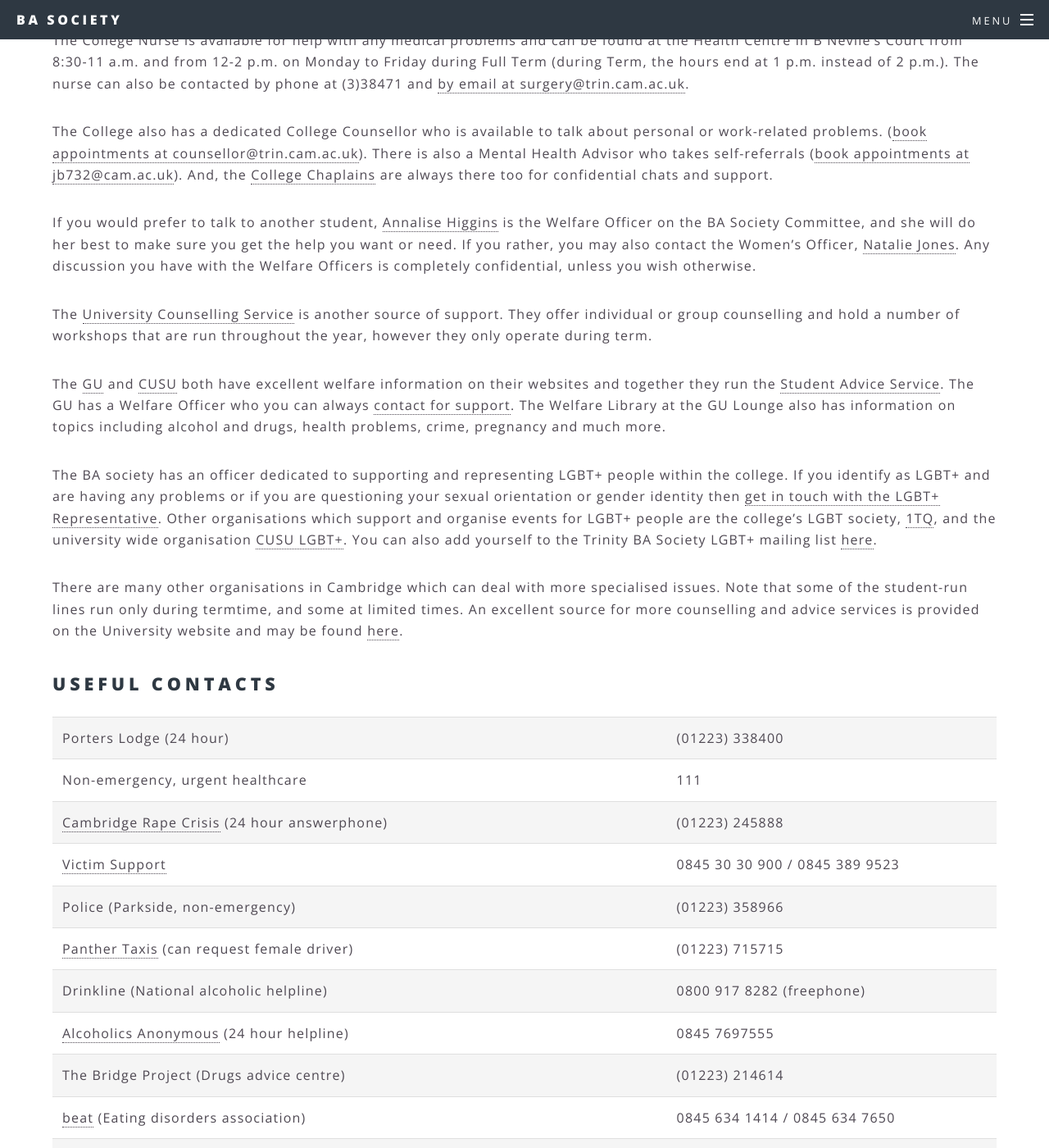
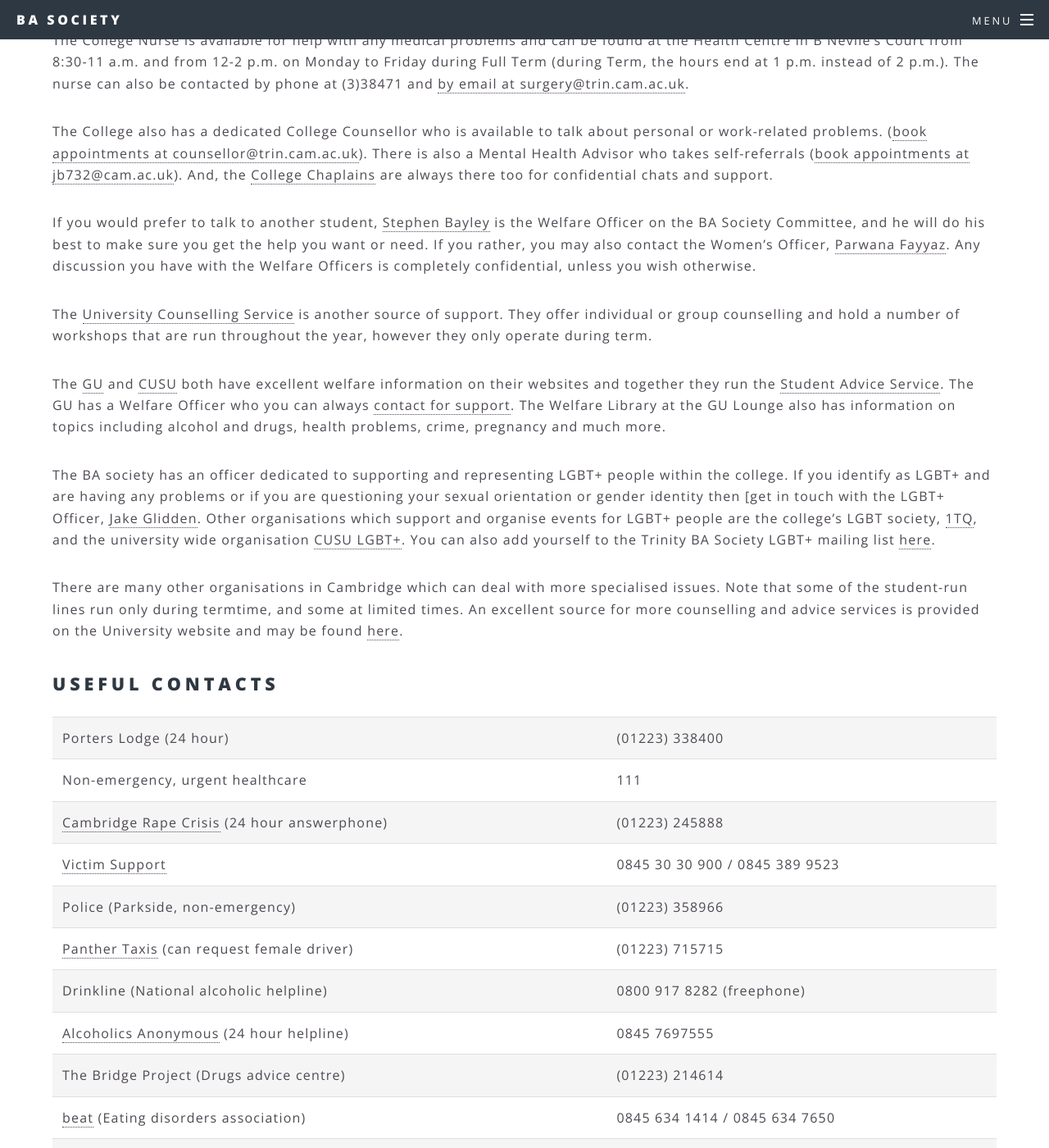
Before and after one commit to TrinityBASociety/trinitybasociety.github.io, a Jekyll site: the page built from welfare/index.md, in a window 1280 px wide and 1400 px high, scrolled down 681 px. Shown: the whole window at 82% size. Built offline with Jekyll 4.4.1, drawn with Linux system fonts in a browser that asks for light colours; some of the changed text lies outside the part shown.

Commit message:
Changes proposed by Stephen Bailey.

```diff
--- a/welfare/index.md
+++ b/welfare/index.md
@@ -22,13 +22,13 @@ The College Nurse is available for help with any medical problems and  can be fo
 
 The College also has a dedicated College Counsellor who is available to talk about personal or work-related problems. ([book appointments at counsellor@trin.cam.ac.uk](mailto:counsellor@trin.cam.ac.uk)). There is also a Mental Health Advisor who takes self-referrals ([book appointments at jb732@cam.ac.uk](mailto:jb732@cam.ac.uk)). And, the [College Chaplains](http://trinitycollegechapel.com/whos-who/) are always there too for confidential chats and support.
 
-If you would prefer to talk to another student, [Annalise Higgins](mailto:ba.welfare@trin.cam.ac.uk) is the Welfare Officer on the BA Society Committee, and she will do her best to make sure you get the help you want or need. If you rather, you may also contact the Women's Officer, [Natalie Jones](mailto:ba.women@trin.cam.ac.uk). Any discussion you have with the Welfare Officers is completely confidential, unless you wish otherwise.
+If you would prefer to talk to another student, [Stephen Bayley](mailto:ba.welfare@trin.cam.ac.uk) is the Welfare Officer on the BA Society Committee, and he will do his best to make sure you get the help you want or need. If you rather, you may also contact the Women's Officer, [Parwana Fayyaz](mailto:ba.women@trin.cam.ac.uk). Any discussion you have with the Welfare Officers is completely confidential, unless you wish otherwise.
 
 The [University Counselling Service](http://www.counselling.cam.ac.uk/) is another source of support. They offer individual or group counselling and hold a number of workshops that are run throughout the year, however they only operate during term.
 
 The [GU](http://www.gradunion.cam.ac.uk/facilities/support/#studentsupport) and [CUSU](http://www.cusu.cam.ac.uk/welfare/) both have excellent welfare information on their websites and together they run the [Student Advice Service](mailto:advice@camstudentadvice.co.uk). The GU has a Welfare Officer who you can always [contact for support](mailto:welfare@gradunion.cam.ac.uk). The Welfare Library at the GU Lounge also has information on topics including alcohol and drugs, health problems, crime, pregnancy and much more.
 
-The BA society has an officer dedicated to supporting and representing LGBT+ people within the college. If you identify as LGBT+ and are having any problems or if you are questioning your sexual orientation or gender identity then [get in touch with the LGBT+ Representative](mailto:ba.lgbt@trin.cam.ac.uk). Other organisations which support and organise events for LGBT+ people are the college's LGBT society, [1TQ](https://www.facebook.com/1tqcantab/), and the university wide organisation [CUSU LGBT+](http://www.lgbt.cusu.cam.ac.uk/). You can also add yourself to the Trinity BA Society LGBT+ mailing list [here](http://lists.cam.ac.uk/mailman/listinfo/trin-balgbt).
+The BA society has an officer dedicated to supporting and representing LGBT+ people within the college. If you identify as LGBT+ and are having any problems or if you are questioning your sexual orientation or gender identity then [get in touch with the LGBT+ Officer, [Jake Glidden](mailto:ba.lgbt@trin.cam.ac.uk). Other organisations which support and organise events for LGBT+ people are the college's LGBT society, [1TQ](https://www.facebook.com/1tqcantab/), and the university wide organisation [CUSU LGBT+](http://www.lgbt.cusu.cam.ac.uk/). You can also add yourself to the Trinity BA Society LGBT+ mailing list [here](http://lists.cam.ac.uk/mailman/listinfo/trin-balgbt).
 
 There are many other organisations in Cambridge which can deal with more specialised issues. Note that some of the student-run lines run only during termtime, and some at limited times. An excellent source for more counselling and advice services is provided on the University website and may be found [here](http://www.cam.ac.uk/local/advice.html).
 
```
Also changed, not shown: other parts of welfare/index.md (+0 -1 lines).
